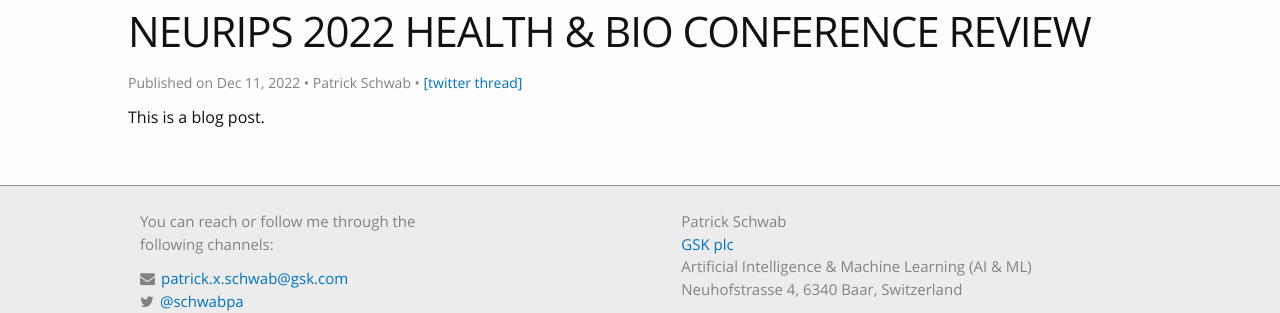
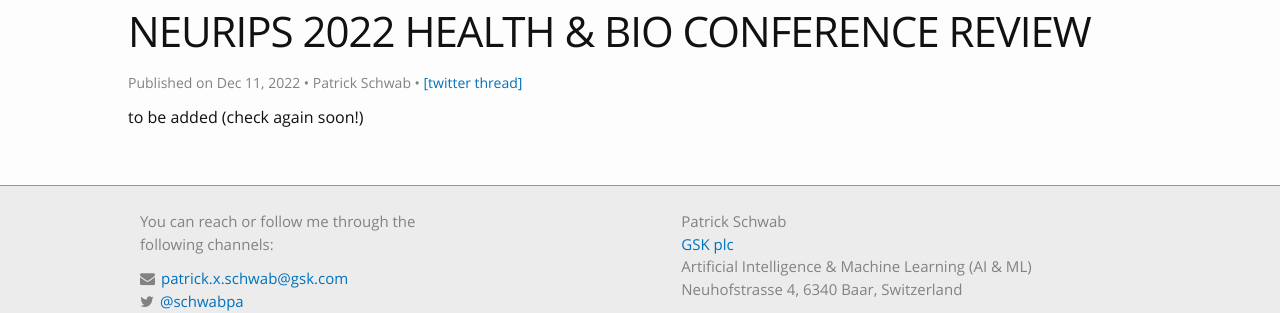
Before and after one commit to d909b/d909b.github.io, a Jekyll site: the page built from _posts/2022-12-11-neurips2022.md, in a window 1280 px wide. Shown: the part 328-641 px from the top of the page. Built offline with Jekyll 4.4.1, drawn with Linux system fonts in a browser that asks for light colours; nearby versions of some CDN libraries; library files that are not in the unit come from our copies.

```diff
--- a/_posts/2022-12-11-neurips2022.md
+++ b/_posts/2022-12-11-neurips2022.md
@@ -9,4 +9,4 @@ twitter: https://twitter.com/schwabpa/status/1599423696048832512?s=20
 tags:
 - conference review
 ---
-This is a blog post.
+to be added (check again soon!)
```
